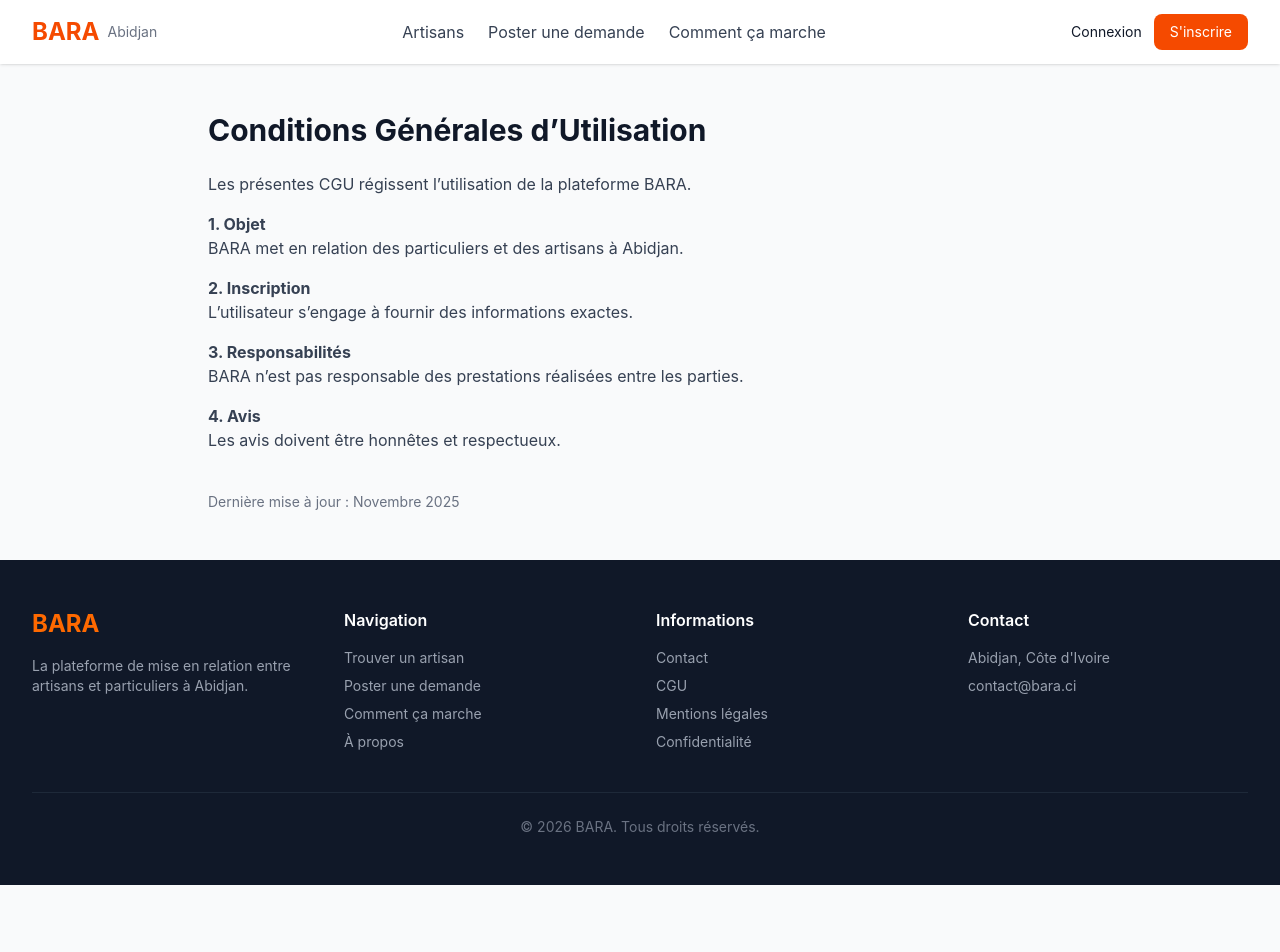
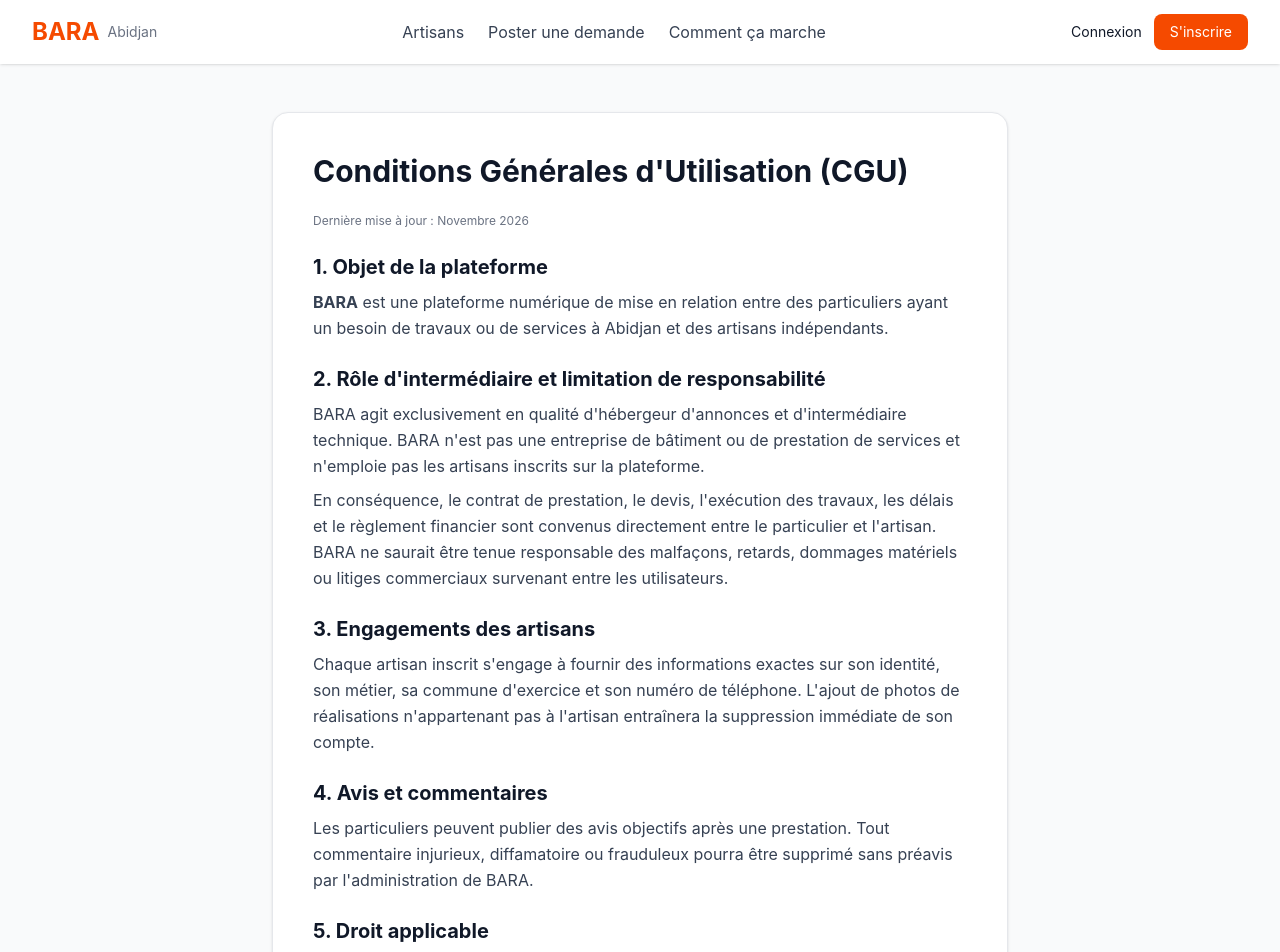
Before and after one commit to siskoteck/bara, a Next.js app: page /cgu in a window 1280 px wide. Shown: the top 952 px of the page. Before the commit the page ends 885 px from the top, so only its background shows below. Built offline with nearby package versions, Linux system fonts and the light colour scheme; no server answers.

Commit message:
Mise a jour page CGU

```diff
--- a/app/cgu/page.tsx
+++ b/app/cgu/page.tsx
@@ -1,14 +1,77 @@
 export default function CGUPage() {
   return (
-    <div className="max-w-4xl mx-auto px-4 py-12">
-      <h1 className="text-3xl font-bold mb-6">Conditions Générales d’Utilisation</h1>
-      <div className="space-y-4 text-gray-700">
-        <p>Les présentes CGU régissent l’utilisation de la plateforme BARA.</p>
-        <p><strong>1. Objet</strong><br />BARA met en relation des particuliers et des artisans à Abidjan.</p>
-        <p><strong>2. Inscription</strong><br />L’utilisateur s’engage à fournir des informations exactes.</p>
-        <p><strong>3. Responsabilités</strong><br />BARA n’est pas responsable des prestations réalisées entre les parties.</p>
-        <p><strong>4. Avis</strong><br />Les avis doivent être honnêtes et respectueux.</p>
-        <p className="text-sm text-gray-500 mt-10">Dernière mise à jour : Novembre 2025</p>
+    <div className="max-w-3xl mx-auto px-4 py-12">
+      <div className="bg-white rounded-2xl shadow-sm border border-gray-200 p-6 sm:p-10 space-y-6 text-gray-700 leading-relaxed">
+        <h1 className="text-3xl font-bold text-gray-900">
+          Conditions Générales d&apos;Utilisation (CGU)
+        </h1>
+        <p className="text-xs text-gray-500">
+          Dernière mise à jour : Novembre 2026
+        </p>
+
+        <section className="space-y-2">
+          <h2 className="text-xl font-bold text-gray-900">
+            1. Objet de la plateforme
+          </h2>
+          <p>
+            <strong>BARA</strong> est une plateforme numérique de mise en
+            relation entre des particuliers ayant un besoin de travaux ou de
+            services à Abidjan et des artisans indépendants.
+          </p>
+        </section>
+
+        <section className="space-y-2">
+          <h2 className="text-xl font-bold text-gray-900">
+            2. Rôle d&apos;intermédiaire et limitation de responsabilité
+          </h2>
+          <p>
+            BARA agit exclusivement en qualité d&apos;hébergeur d&apos;annonces et
+            d&apos;intermédiaire technique. BARA n&apos;est pas une entreprise de
+            bâtiment ou de prestation de services et n&apos;emploie pas les
+            artisans inscrits sur la plateforme.
+          </p>
+          <p>
+            En conséquence, le contrat de prestation, le devis, l&apos;exécution
+            des travaux, les délais et le règlement financier sont convenus
+            directement entre le particulier et l&apos;artisan. BARA ne saurait
+            être tenue responsable des malfaçons, retards, dommages matériels ou
+            litiges commerciaux survenant entre les utilisateurs.
+          </p>
+        </section>
+
+        <section className="space-y-2">
+          <h2 className="text-xl font-bold text-gray-900">
+            3. Engagements des artisans
+          </h2>
+          <p>
+            Chaque artisan inscrit s&apos;engage à fournir des informations exactes
+            sur son identité, son métier, sa commune d&apos;exercice et son numéro
+            de téléphone. L&apos;ajout de photos de réalisations n&apos;appartenant
+            pas à l&apos;artisan entraînera la suppression immédiate de son compte.
+          </p>
+        </section>
+
+        <section className="space-y-2">
+          <h2 className="text-xl font-bold text-gray-900">
+            4. Avis et commentaires
+          </h2>
+          <p>
+            Les particuliers peuvent publier des avis objectifs après une
+            prestation. Tout commentaire injurieux, diffamatoire ou frauduleux
+            pourra être supprimé sans préavis par l&apos;administration de BARA.
+          </p>
+        </section>
+
+        <section className="space-y-2">
+          <h2 className="text-xl font-bold text-gray-900">
+            5. Droit applicable
+          </h2>
+          <p>
+            Les présentes CGU sont régies par le droit ivoirien. En cas de
+            litige, et à défaut d&apos;accord amiable, les tribunaux d&apos;Abidjan
+            seront seuls compétents.
+          </p>
+        </section>
       </div>
     </div>
   );
```
